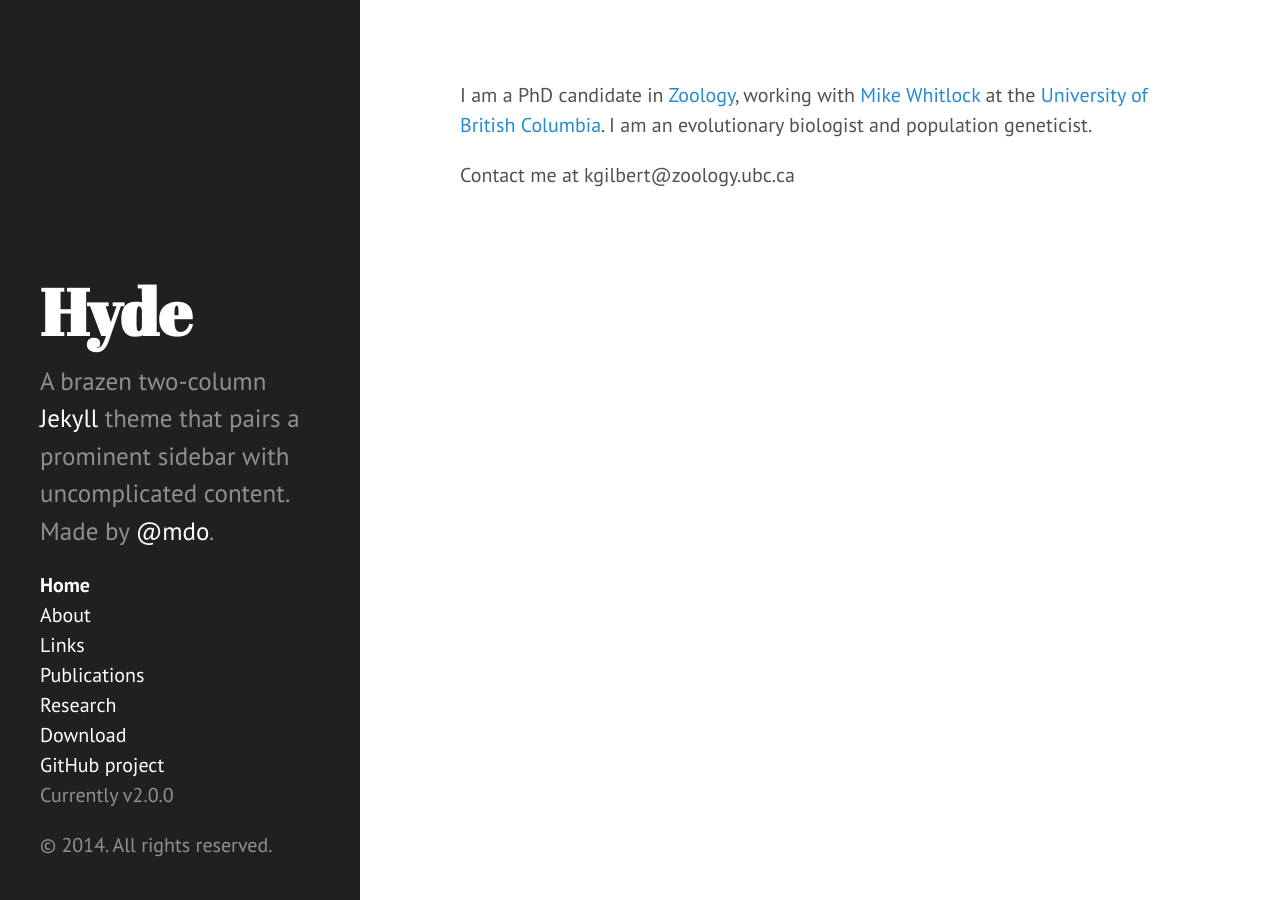
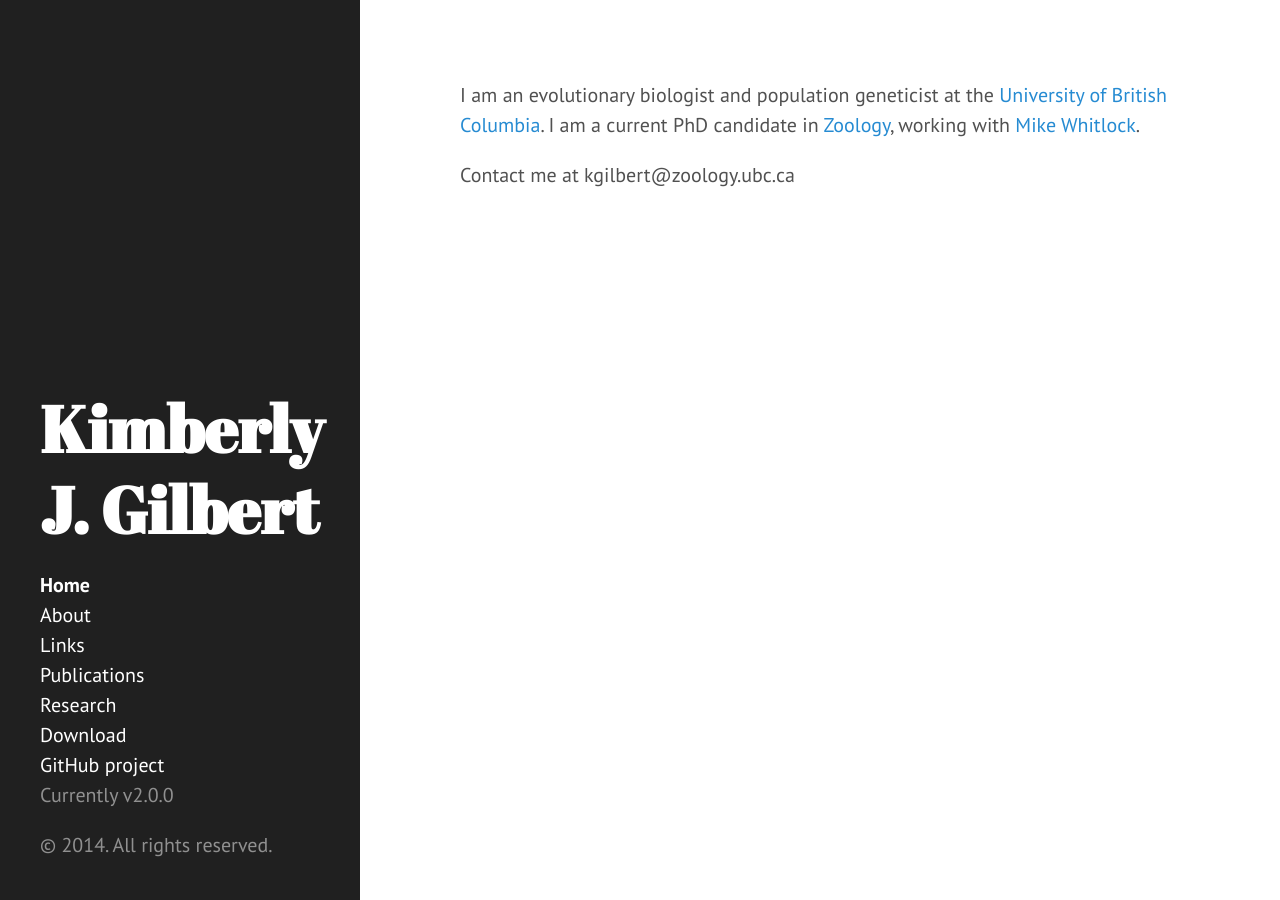
Before and after one commit to kjgilbert/kjgilbert.github.io, a Jekyll site: the page built from index.md, in a window 1280 px wide. Built offline with Jekyll 4.4.1, drawn with Linux system fonts in a browser that asks for light colours; Markdown is read by kramdown in place of the engine named in the settings.

Commit message:
update front page

```diff
--- a/_config.yml
+++ b/_config.yml
@@ -6,14 +6,14 @@ pygments:         true
 permalink:        pretty
 
 # Setup
-title:            Hyde
-tagline:          'A Jekyll theme'
-description:      'A brazen two-column <a href="http://jekyllrb.com" target="_blank">Jekyll</a> theme that pairs a prominent sidebar with uncomplicated content. Made by <a href="https://twitter.com/mdo" target="_blank">@mdo</a>.'
-url:              http://hyde.getpoole.com
+title:            Kimberly J. Gilbert
+tagline:          'PhD Candidate'
+description:      ''
+url:              http://kjgilbert/github.io
 
 author:
-  name:           'Mark Otto'
-  url:            https://twitter.com/mdo
+  name:           'Kim Gilbert'
+  url:            http://www.zoology.ubc.ca/person/kgilbert
 
 paginate:         5
 
@@ -21,4 +21,4 @@ paginate:         5
 version:          2.0.0
 
 github:
-  repo:           https://github.com/poole/hyde
+  repo:           https://github.com/kjgilbert/kjgilbert.github.io
--- a/index.md
+++ b/index.md
@@ -3,6 +3,6 @@ layout: default
 title: Home
 ---
 
-I am a PhD candidate in [Zoology](http://www.zoology.ubc.ca/), working with [Mike Whitlock](http://www.zoology.ubc.ca/person/whitlock) at the [University of British Columbia](http://www.ubc.ca/). I am an evolutionary biologist and population geneticist.
+I am an evolutionary biologist and population geneticist at the [University of British Columbia](http://www.ubc.ca/). I am a current PhD candidate in [Zoology](http://www.zoology.ubc.ca/), working with [Mike Whitlock](http://www.zoology.ubc.ca/person/whitlock).
 
 Contact me at kgilbert@zoology.ubc.ca
```
